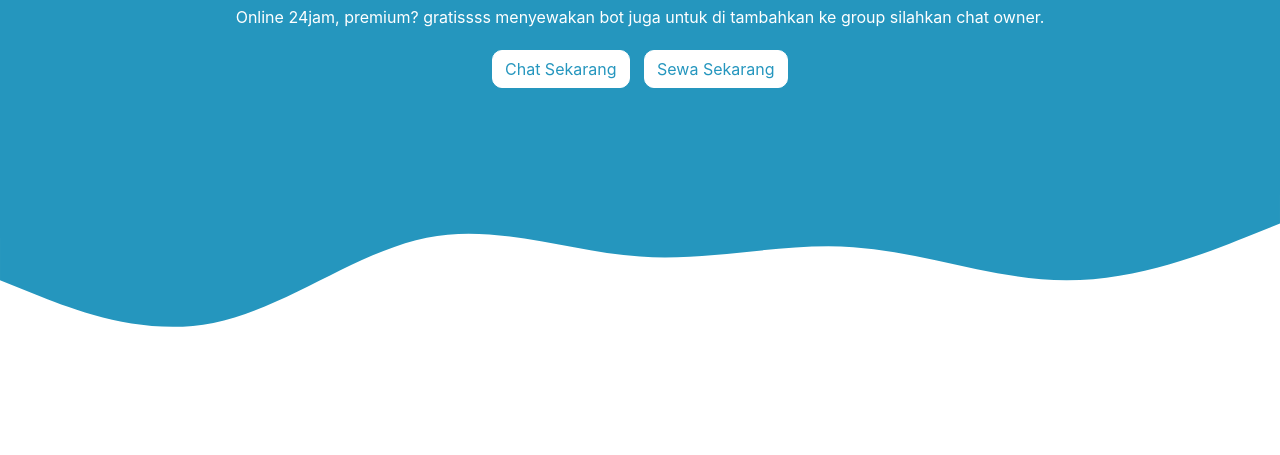
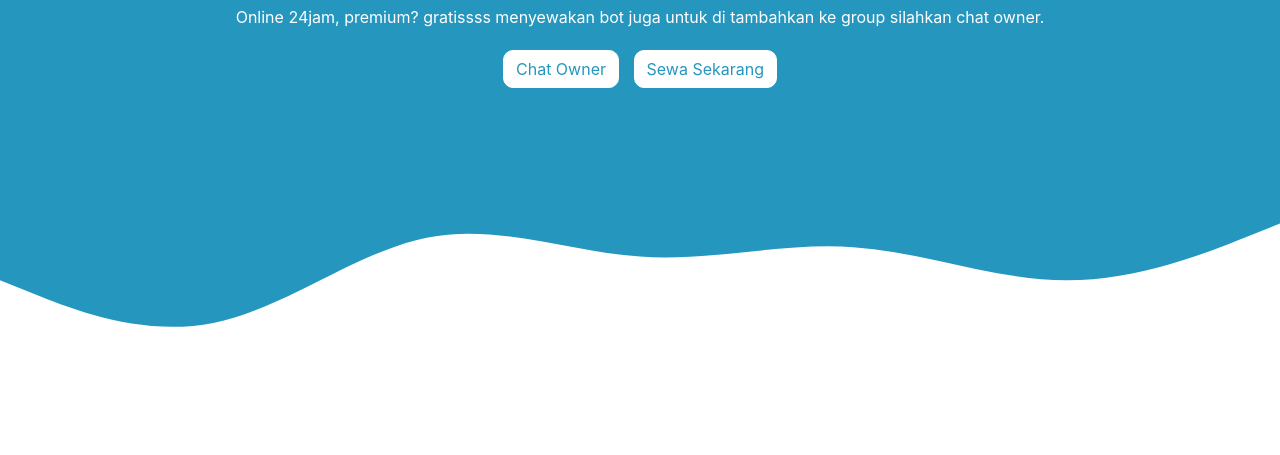
Before and after one commit to erhabot/erha-web, a plain HTML site: page index.html in a window 1280 px wide. Shown: the part 345-800 px from the top of the page. Drawn offline with nearby package versions, Linux system fonts and the light colour scheme.

Commit message:
ubah dikit

```diff
--- a/index.html
+++ b/index.html
@@ -28,8 +28,8 @@
          <h1 class="d-xl-flex justify-content-xl-start" style="color: var(--text-color);">RH BOT</h1>
          <p style="color: var(--secondary-text-color);">Online 24jam, premium? gratissss menyewakan bot juga untuk di tambahkan ke group silahkan chat owner.</p>
          <div class="tada animated">
-             <a href="https://wa.me/6289693150601" class="btn btn-primary shadow-none" type="button" style="margin: 5px;color: #2596be;background-color: #fff;border-color: var(--main-color);border-radius: 10px;">Chat Sekarang</a>
-             <a href="https://wa.me/6281260900707?text=Sewa+RH+BOT" class="btn btn-primary shadow-none" type="button" style="margin: 5px;color: #2596be;background-color: #fff;border-color: var(--main-color);border-radius: 10px;">Sewa Sekarang</a>
+             <a href="https://wa.me/6281260900707" class="btn btn-primary shadow-none" type="button" style="margin: 5px;color: #2596be;background-color: #fff;border-color: var(--main-color);border-radius: 10px;">Chat Owner</a>
+             <a href="https://wa.me/6289693150601?text=Sewa+RH+BOT" class="btn btn-primary shadow-none" type="button" style="margin: 5px;color: #2596be;background-color: #fff;border-color: var(--main-color);border-radius: 10px;">Sewa Sekarang</a>
              </div>
       </header>
       <div id="feature" style="height: 90px;background: var(--secondary);">
```
